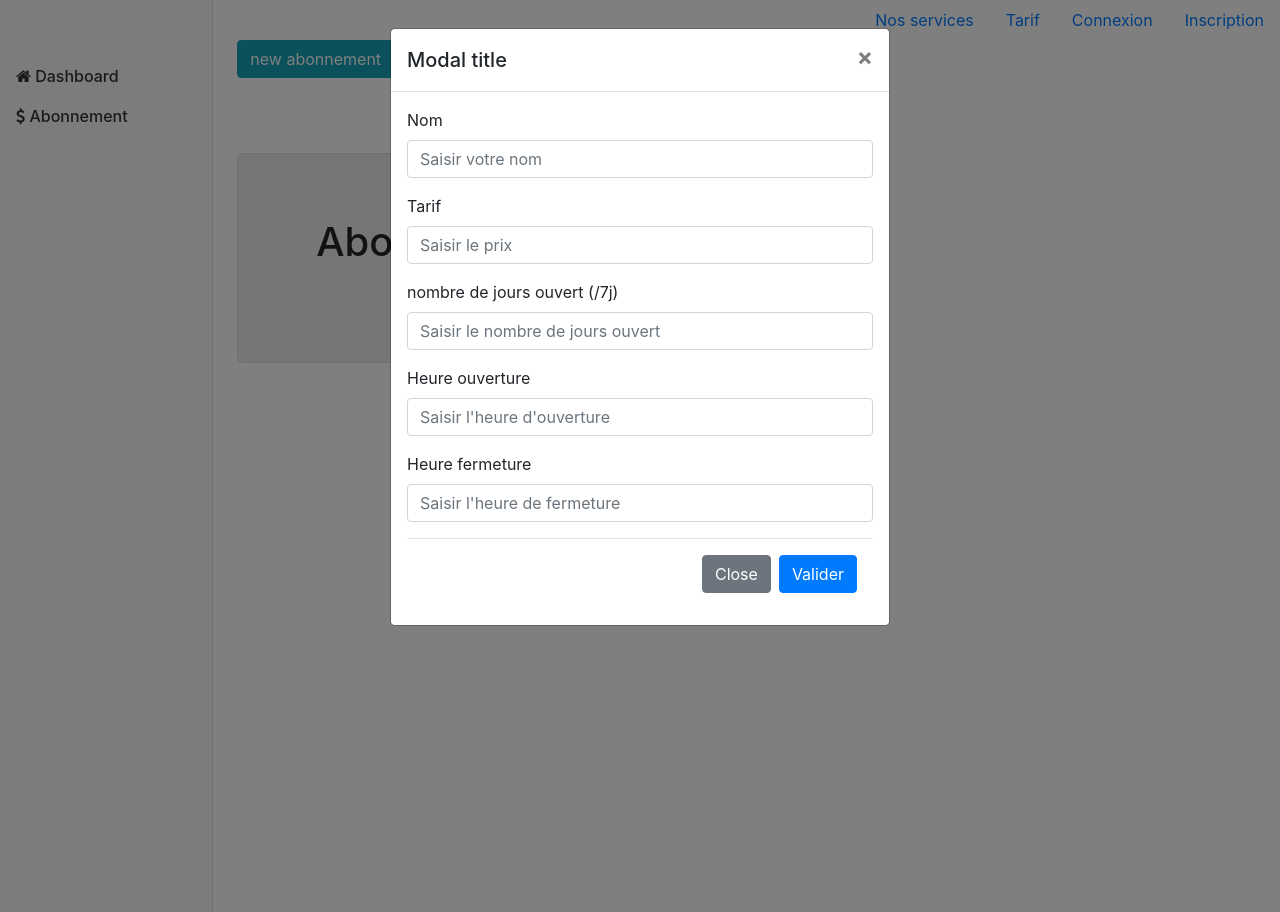
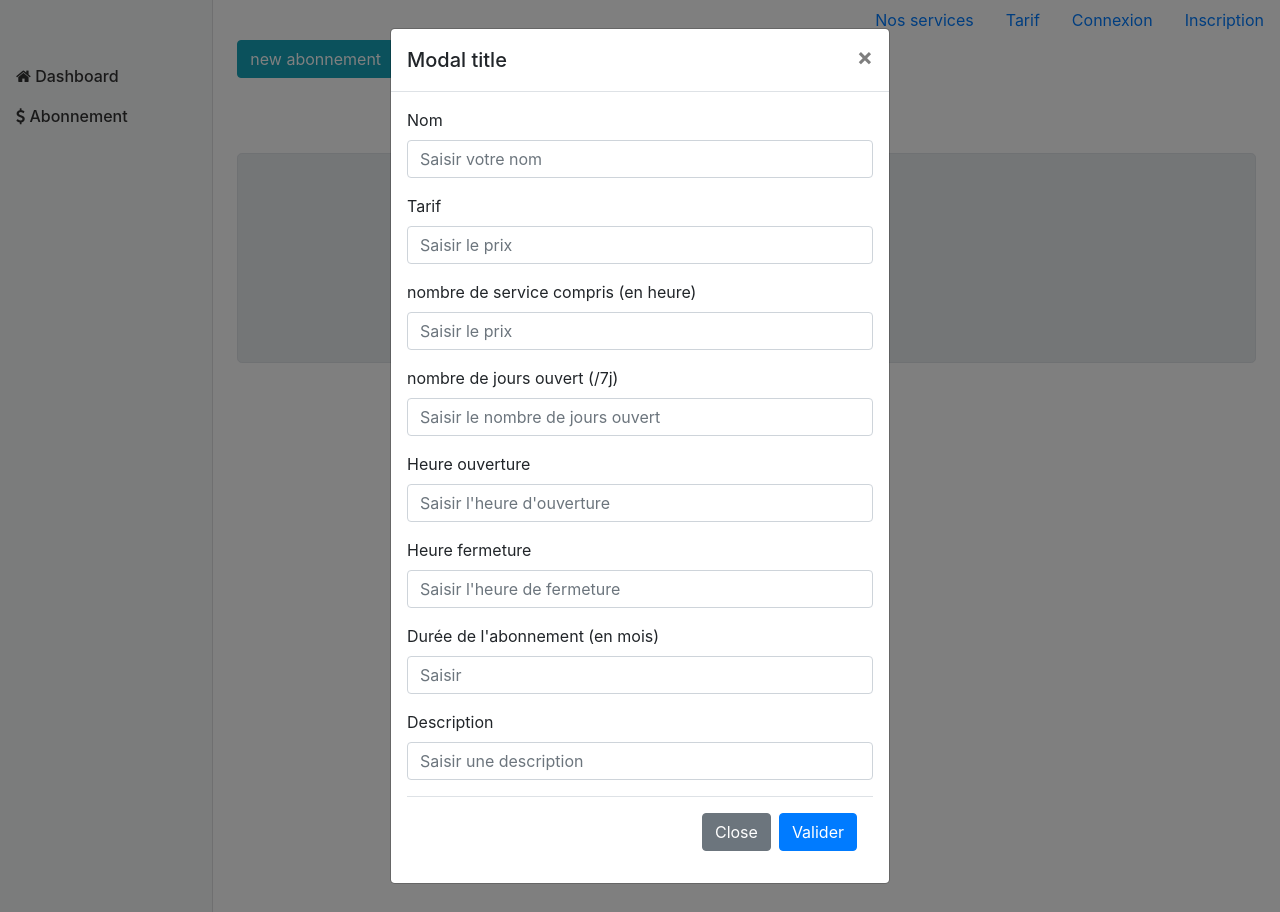
Before and after one commit to adelbrc/nsa-services-web, a PHP site: page /admin/subscription.php in a window 1280 px wide, after a click on "new abonnement". Run offline with PHP 8.4, Linux system fonts and the light colour scheme; data that the repository does not hold is empty.

Commit message:
Fix : Creation d'un abonnement

```diff
--- a/admin/createSubscriptionBtn.php
+++ b/admin/createSubscriptionBtn.php
@@ -24,6 +24,10 @@
             <input type="number" class="form-control" id="exampleInputtarif" aria-describedby="tarifHelp" placeholder="Saisir le prix" name="tarif" value="<?php if(isset($tarif)) { echo $tarif; } ?>">
           </div>
           <div class="form-group">
+            <label for="exampleInputEmail1">nombre de service compris (en heure)</label>
+            <input type="number" class="form-control" id="exampleInputtimeQuotas" aria-describedby="ClosetimeQuotas" placeholder="Saisir le prix" name="timeQuotas" value="<?php if(isset($timeQuotas)) { echo $timeQuotas; } ?>">
+          </div>
+          <div class="form-group">
             <label for="exampleInputEmail1">nombre de jours ouvert (/7j)</label>
             <input type="number" class="form-control" id="exampleInputNbJrs" aria-describedby="NbJrsHelp" placeholder="Saisir le nombre de jours ouvert" name="NbJrs" value="<?php if(isset($NbJrs)) { echo $NbJrs; } ?>">
           </div>
@@ -35,6 +39,14 @@
             <label for="exampleInputEmail1">Heure fermeture</label>
             <input type="number" class="form-control" id="exampleInputCloseHour" aria-describedby="CloseHourHelp" placeholder="Saisir l'heure de fermeture" name="CloseHour" value="<?php if(isset($CloseHour)) { echo $CloseHour; } ?>">
           </div>
+          <div class="form-group">
+            <label for="exampleInputEmail1">Durée de l'abonnement (en mois)</label>
+            <input type="number" class="form-control" id="exampleInputduration" aria-describedby="Closeduration" placeholder="Saisir" name="duration" value="<?php if(isset($duration)) { echo $duration; } ?>">
+          </div>
+          <div class="form-group">
+            <label for="exampleInputEmail1">Description</label>
+            <input type="text" class="form-control" id="exampleInputDescription" aria-describedby="CloseDescription" placeholder="Saisir une description" name="Description" value="<?php if(isset($Description)) { echo $Description; } ?>">
+          </div>
           <div class="modal-footer">
             <button type="button" class="btn btn-secondary" data-dismiss="modal">Close</button>
             <button type="submit" name="formNewSub" class="btn btn-primary">Valider</button>
--- a/admin/subscription.php
+++ b/admin/subscription.php
@@ -30,10 +30,13 @@ if(isset($_GET['id']) AND !empty($_GET['id'])) {
         <?php
         if (isset($_GET['status']) && $_GET['status'] == 'ajoutNewSub') {
           echo '<div class="alert alert-success col-md-12" role="alert" style="margin-top: 20px; text-align: center;">' . 'Vous venez d\'ajouter un nouvelle abonnement' . '</div>';
+        }
+        if (isset($_GET['error']) && $_GET['error'] == 'fieldblanks') {
+          echo '<div class="alert alert-danger col-md-12" role="alert" style="margin-top: 20px; text-align: center;">' . 'Vous devez remplir tout les champs !' . '</div>';
         } ?>
         <main role="main" class="col-md-9 ml-sm-auto col-lg-10 px-4">
           <?php include('createSubscriptionBtn.php');?>
-          <div class=" border jumbotron col-md-5" id="jumboRole" style="margin-top: 75px;">
+          <div class=" border jumbotron col-md-12" id="jumboRole" style="margin-top: 75px;">
             <h1 class="display-5" style="text-align: center;">Abonnements</h1>
             <?php
             if (isset($_GET['status']) && $_GET['status'] == "ajoutNewRole") {
```
Also changed, not shown: admin/newsubscription.php (+7 -4 lines).
